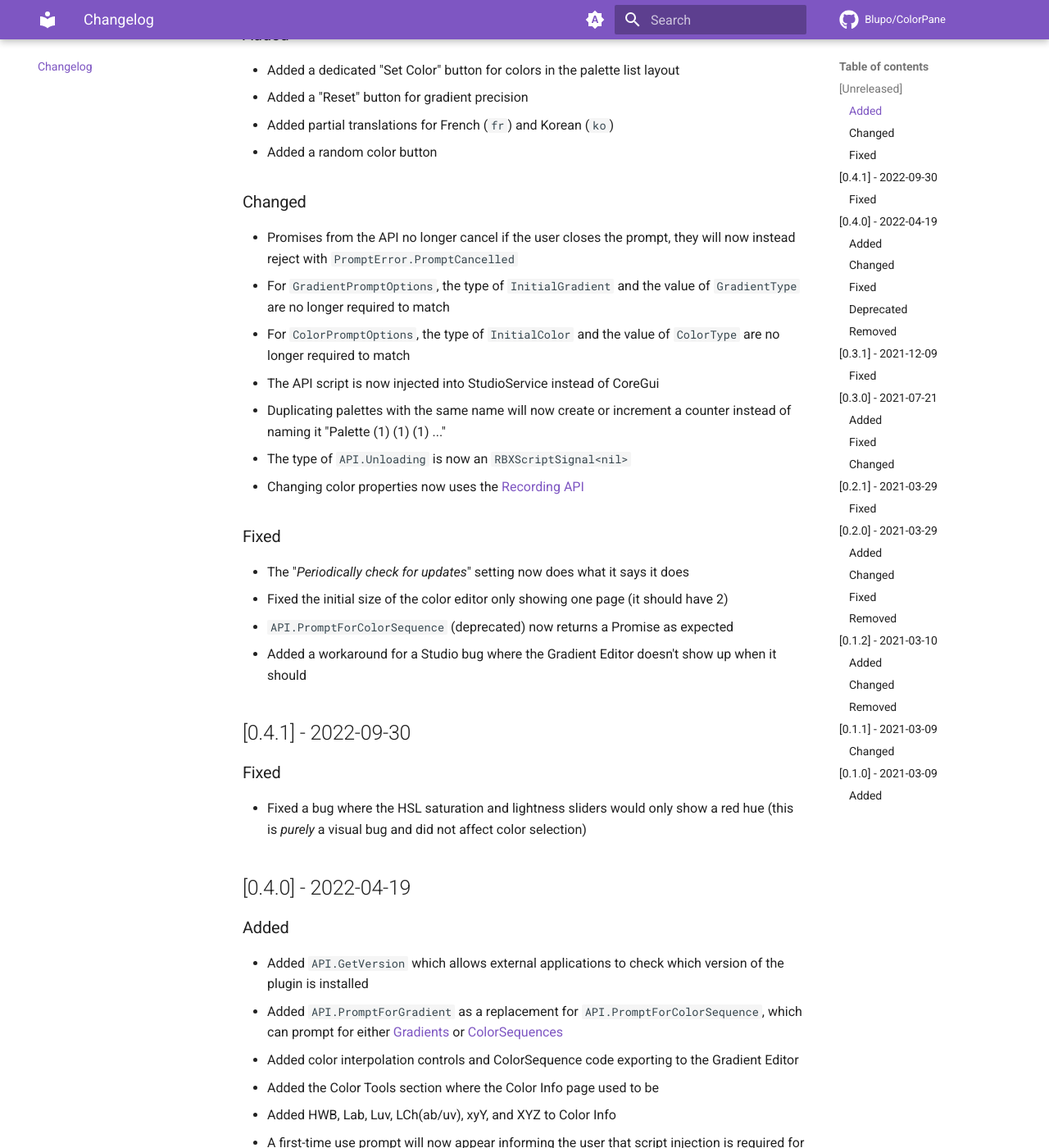
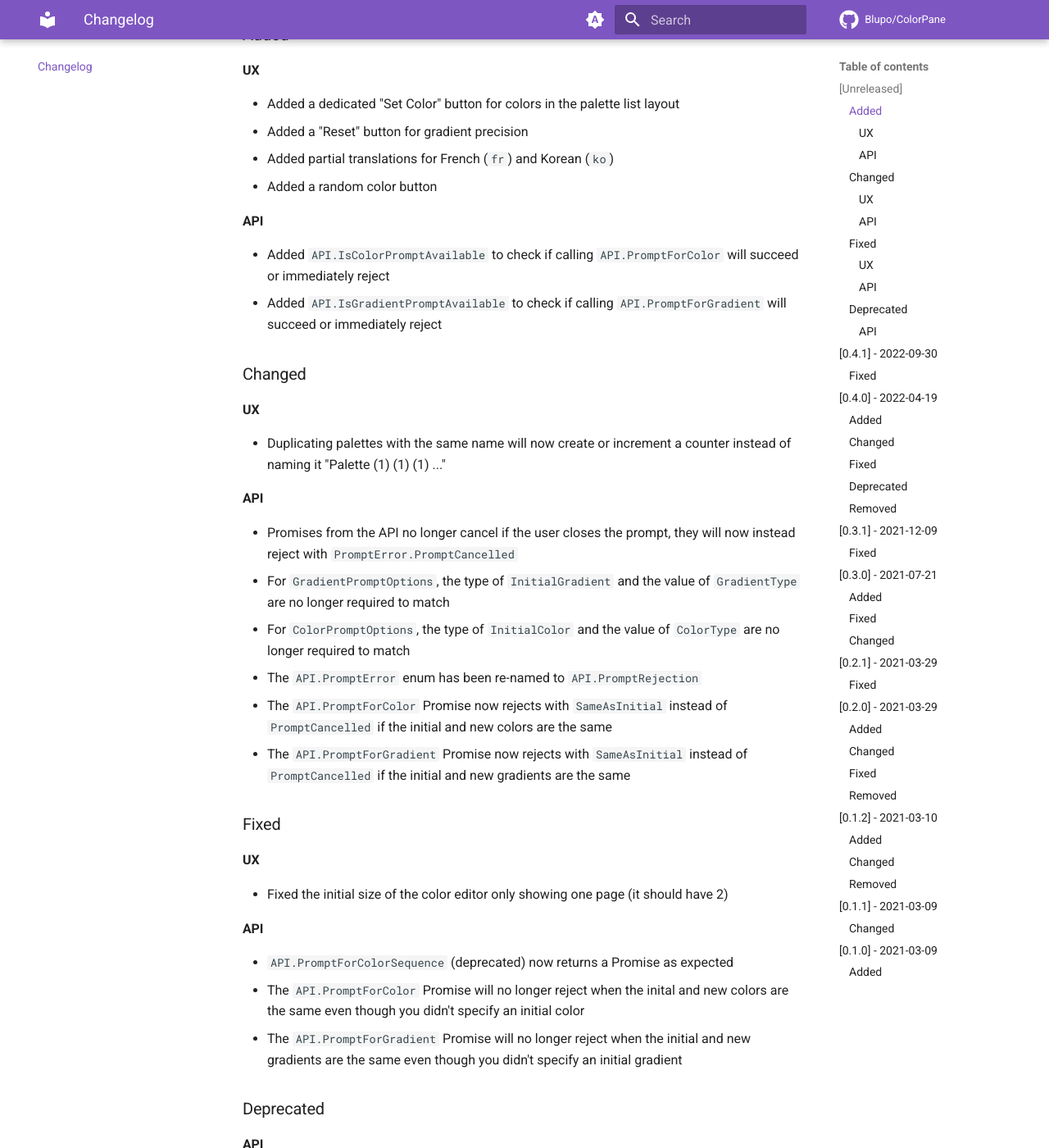
Before and after one commit to Blupo/ColorPane, an MkDocs documentation site: the page built from docs/changelog.md, in a window 1280 px wide and 1400 px high, scrolled down 252 px. Shown: the whole window at 82% size. Built offline with MkDocs 1.6.1 and Material for MkDocs 9.7.7, drawn with Linux system fonts in a browser that asks for light colours; plug-ins that fetch from the network failed and are left out; comment, search, counter and statistics services are not loaded; some of the changed text lies outside the part shown.

Commit message:
Implement API.PromptForColor

```diff
--- a/docs/changelog.md
+++ b/docs/changelog.md
@@ -1,25 +1,41 @@
 ## [Unreleased]
 
 ### Added
+#### UX
 - Added a dedicated "Set Color" button for colors in the palette list layout
 - Added a "Reset" button for gradient precision
 - Added partial translations for French (`fr`) and Korean (`ko`)
 - Added a random color button
+#### API
+- Added `API.IsColorPromptAvailable` to check if calling `API.PromptForColor` will succeed or immediately reject
+- Added `API.IsGradientPromptAvailable` to check if calling `API.PromptForGradient` will succeed or immediately reject
 
 ### Changed
+#### UX
+- Duplicating palettes with the same name will now create or increment a counter instead of naming it "Palette (1) (1) (1) ..."
+#### API
 - Promises from the API no longer cancel if the user closes the prompt, they will now instead reject with `PromptError.PromptCancelled`
 - For `GradientPromptOptions`, the type of `InitialGradient` and the value of `GradientType` are no longer required to match
 - For `ColorPromptOptions`, the type of `InitialColor` and the value of `ColorType` are no longer required to match
-- The API script is now injected into StudioService instead of CoreGui
-- Duplicating palettes with the same name will now create or increment a counter instead of naming it "Palette (1) (1) (1) ..."
-- The type of `API.Unloading` is now an `RBXScriptSignal<nil>`
-- Changing color properties now uses the [Recording API](https://devforum.roblox.com/t/2512500)
+- The `API.PromptError` enum has been re-named to `API.PromptRejection`
+- The `API.PromptForColor` Promise now rejects with `SameAsInitial` instead of `PromptCancelled` if the initial and new colors are the same
+- The `API.PromptForGradient` Promise now rejects with `SameAsInitial` instead of `PromptCancelled` if the initial and new gradients are the same
 
 ### Fixed
-- The "*Periodically check for updates*" setting now does what it says it does
+#### UX
 - Fixed the initial size of the color editor only showing one page (it should have 2)
+#### API
 - `API.PromptForColorSequence` (deprecated) now returns a Promise as expected
-- Added a workaround for a Studio bug where the Gradient Editor doesn't show up when it should
+- The `API.PromptForColor` Promise will no longer reject when the inital and new colors are the same even though you didn't specify an initial color
+- The `API.PromptForGradient` Promise will no longer reject when the initial and new gradients are the same even though you didn't specify an initial gradient
+
+### Deprecated
+#### API
+- `API.IsColorEditorOpen` is now deprecated, please use `API.IsColorPromptAvailable` for new work
+- `API.IsGradientEditorOpen` is now deprecated, please use `API.IsGradientPromptAvailable` for new work
+- `API.PromptError` is now deprecated, please use `API.PromptRejection` for new work
+- `API.Unloading` is now deprecated
+- `API.PromiseStatus` is now deprecated
 
 ## [0.4.1] - 2022-09-30
 
```
Also changed, not shown: 3 other files.
